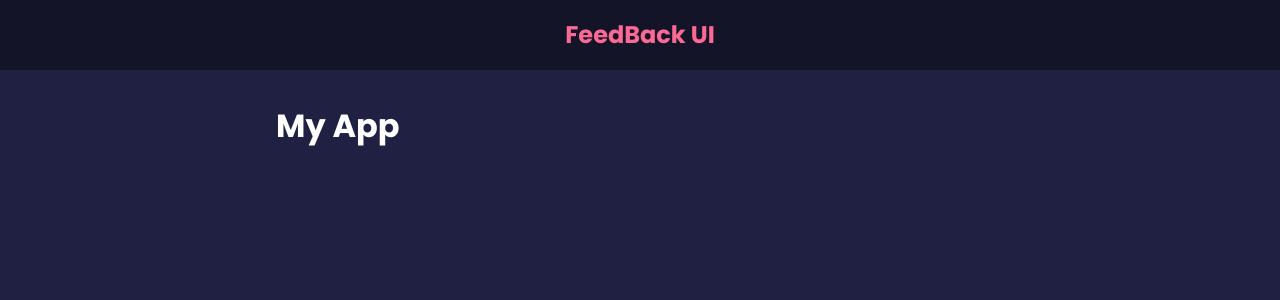
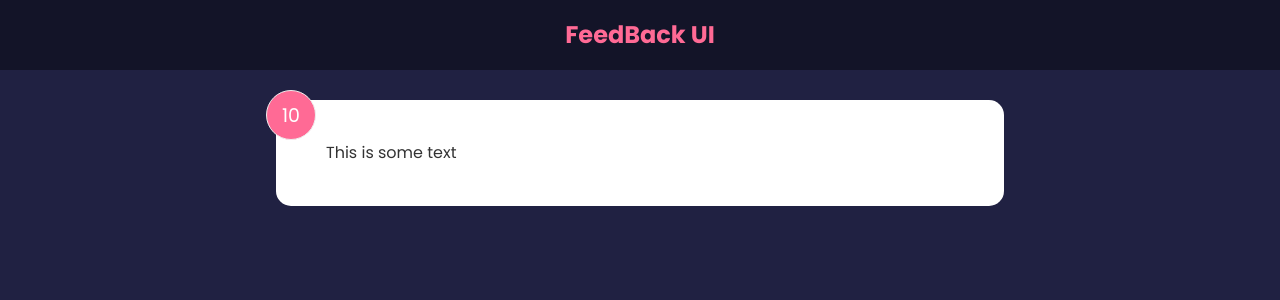
Before and after one commit to billionsjoel/feedback-app, a React (Create React App) app: page / in a window 1280 px wide. Shown: the top 300 px of the page. Built offline with nearby package versions, Linux system fonts and the light colour scheme.

Commit message:
Add card styles and import feedbackItem

```diff
--- a/src/App.js
+++ b/src/App.js
@@ -1,11 +1,12 @@
 import Header from './components/Header';
+import FeedbackItem from './components/FeedbackItem';
 
 function App() {
 	return (
 		<>
 			<Header />
 			<div className="container">
-				<h1>My App</h1>
+				<FeedbackItem />
 			</div>
 		</>
 	);
--- a/src/components/FeedbackItem.jsx
+++ b/src/components/FeedbackItem.jsx
@@ -0,0 +1,10 @@
+function FeedbackItem() {
+	return (
+		<div className="card">
+			<div className="num-display">10</div>
+			<div className="text-display">This is some text</div>
+		</div>
+	);
+}
+
+export default FeedbackItem;
```
